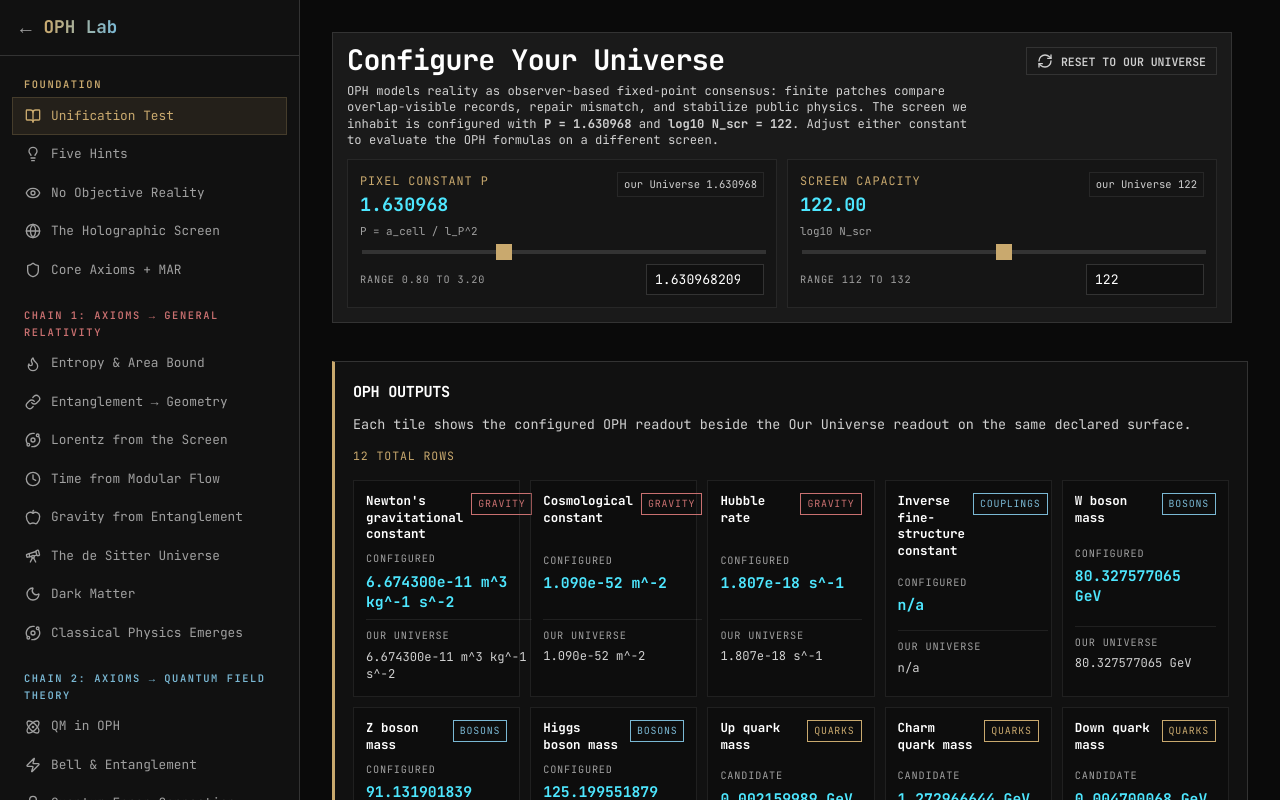
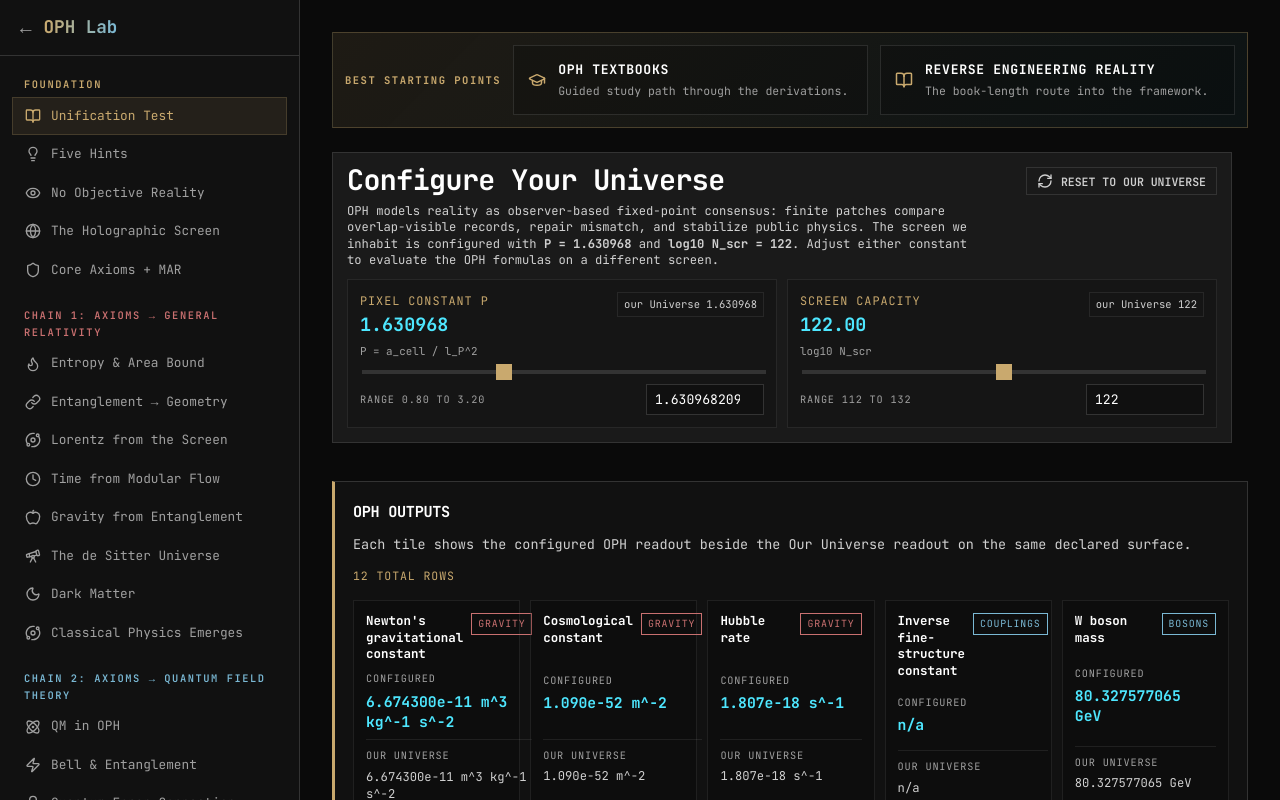
Before and after one commit to muellerberndt/oph-lab, a React (Vite) app: page / in a window 1280 px wide. Built offline with nearby package versions, Linux system fonts and the light colour scheme.

Commit message:
Promote OPH learning resources

```diff
--- a/public/404.html
+++ b/public/404.html
@@ -46,6 +46,7 @@
     <p>The requested OPH Lab page was not found.</p>
     <p><a href="https://oph-lab.floatingpragma.io/">Back to OPH Lab</a></p>
     <p><a href="https://learn.floatingpragma.io/">Try OPH Textbooks</a></p>
+    <p><a href="https://oph-book.floatingpragma.io/">Read Reverse Engineering Reality</a></p>
   </main>
 </body>
 </html>
--- a/src/components/Layout.css
+++ b/src/components/Layout.css
@@ -161,6 +161,72 @@
     padding: 32px;
 }
 
+.global-resource-bar {
+    max-width: 1280px;
+    margin: 0 auto 24px;
+    display: grid;
+    grid-template-columns: auto repeat(2, minmax(220px, 1fr));
+    gap: 12px;
+    align-items: stretch;
+    padding: 12px;
+    border: 1px solid rgba(201, 169, 110, 0.28);
+    background: linear-gradient(135deg, rgba(201, 169, 110, 0.11), rgba(78, 231, 255, 0.045));
+}
+
+.global-resource-label {
+    align-self: center;
+    color: var(--accent-gold);
+    font-size: 0.66em;
+    font-weight: 700;
+    letter-spacing: 0.14em;
+    text-transform: uppercase;
+    white-space: nowrap;
+}
+
+.global-resource-link {
+    min-height: 70px;
+    display: flex;
+    align-items: center;
+    gap: 12px;
+    padding: 12px 14px;
+    border: 1px solid rgba(255, 255, 255, 0.11);
+    background: rgba(0, 0, 0, 0.2);
+    color: var(--text-primary);
+    text-decoration: none;
+    transition: all 0.2s;
+}
+
+.global-resource-link:hover {
+    transform: translateY(-1px);
+    border-color: rgba(78, 231, 255, 0.35);
+    color: var(--text-primary);
+}
+
+.global-resource-link svg {
+    flex: 0 0 auto;
+    color: var(--accent-gold);
+}
+
+.global-resource-link span,
+.global-resource-link strong,
+.global-resource-link small {
+    display: block;
+}
+
+.global-resource-link strong {
+    font-size: 0.82em;
+    line-height: 1.35;
+    text-transform: uppercase;
+    letter-spacing: 0.05em;
+}
+
+.global-resource-link small {
+    margin-top: 4px;
+    color: var(--text-muted);
+    font-size: 0.72em;
+    line-height: 1.45;
+}
+
 .content-container {
     max-width: 900px;
     margin: 0 auto;
@@ -207,4 +273,12 @@
     .content-scroll {
         padding: 20px;
     }
+
+    .global-resource-bar {
+        grid-template-columns: 1fr;
+    }
+
+    .global-resource-label {
+        white-space: normal;
+    }
 }
--- a/src/components/Layout.tsx
+++ b/src/components/Layout.tsx
@@ -1,6 +1,6 @@
 import { useState, useEffect } from 'react';
 import { NavLink, Outlet, useLocation } from 'react-router-dom';
-import { Menu, X } from 'lucide-react';
+import { BookOpen, GraduationCap, Menu, X } from 'lucide-react';
 import './Layout.css';
 import { WALKTHROUGH_STEPS, PART_LABELS, PART_COLORS, type PartId } from '../routes/walkthrough';
 import { WalkthroughNav } from './WalkthroughNav';
@@ -83,6 +83,24 @@ export function Layout() {
                 </header>
 
                 <main className="content-scroll">
+                    <div className="global-resource-bar" aria-label="Best OPH starting points">
+                        <span className="global-resource-label">Best starting points</span>
+                        <a className="global-resource-link" href={TEXTBOOKS_URL}>
+                            <GraduationCap size={18} />
+                            <span>
+                                <strong>OPH Textbooks</strong>
+                                <small>Guided study path through the derivations.</small>
+                            </span>
+                        </a>
+                        <a className="global-resource-link" href={BOOK_URL}>
+                            <BookOpen size={18} />
+                            <span>
+                                <strong>Reverse Engineering Reality</strong>
+                                <small>The book-length route into the framework.</small>
+                            </span>
+                        </a>
+                    </div>
+
                     <div className={`content-container ${isLandingSurface ? 'content-container-wide' : ''}`}>
                         <Outlet />
                         <WalkthroughNav />
```
